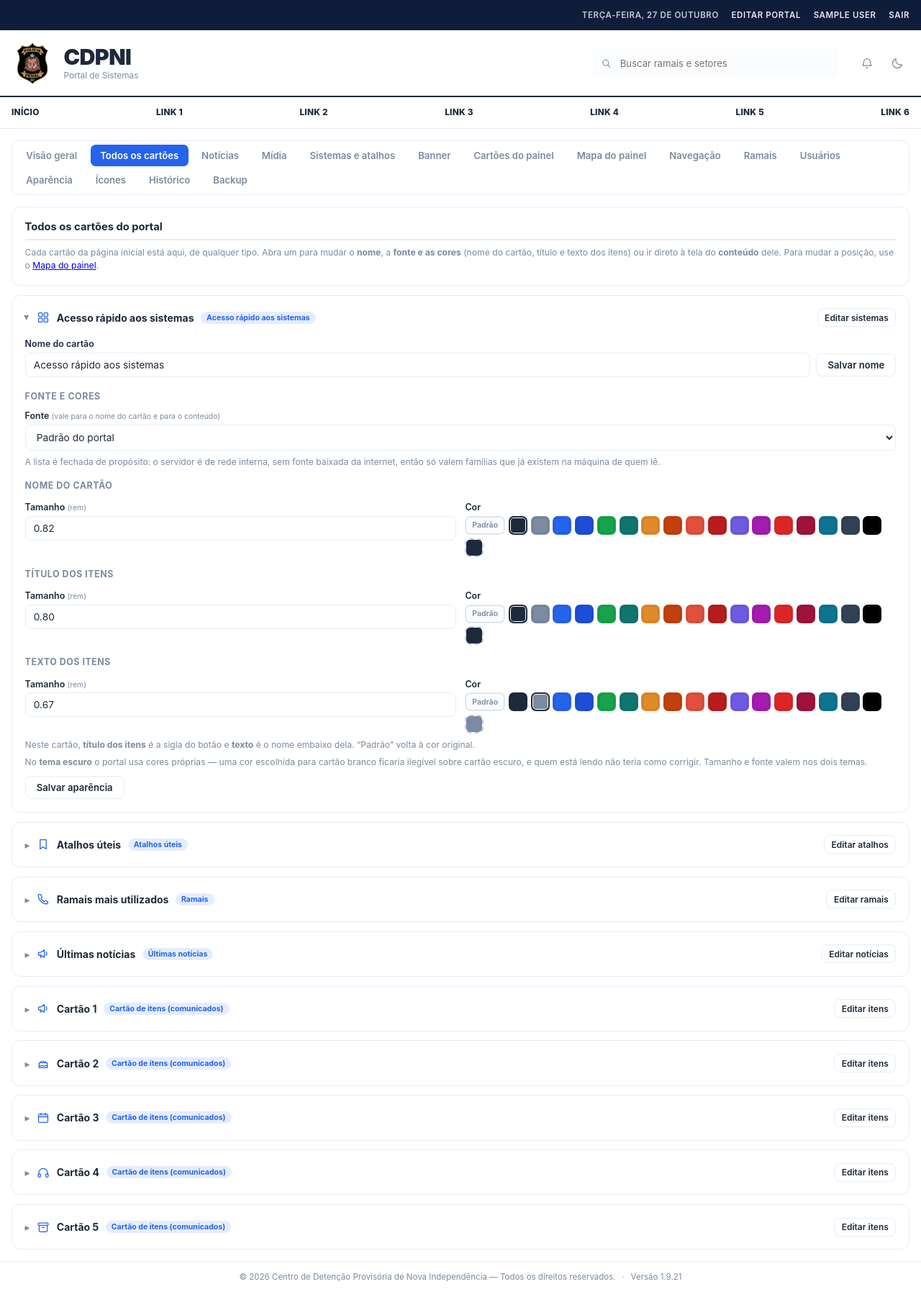
After one commit to jpfagiani/portal, a Flask app: page /admin/cartoes in a window 1280 px wide, after a click that opens the changed part. The commit adds this page. Shown: the whole page at 72% size. Run offline with Flask 3, Linux system fonts and the light colour scheme; the visitor is signed in with stand-in values (Sample User, id 1); data comes from the database, SQL or seed files in the repository; data that the repository does not hold is empty.

Commit message:
Add files via upload

```diff
--- a/app.py
+++ b/app.py
@@ -410,6 +410,8 @@ PALETA = [
     ('#1d4ed8', 'Azul forte'),('#16a34a', 'Verde'),     ('#0f766e', 'Verde-água'),
     ('#e08a2a', 'Âmbar'),     ('#c2410c', 'Laranja'),   ('#e0503c', 'Vermelho'),
     ('#b91c1c', 'Vermelho forte'), ('#6d5ae0', 'Roxo'), ('#a21caf', 'Magenta'),
+    ('#dc2626', 'Vermelho vivo'), ('#9f1239', 'Vinho'), ('#0e7490', 'Petróleo'),
+    ('#334155', 'Ardósia'), ('#000000', 'Preto'),
 ]
 # Fundos: mesmas famílias, em tom claro — texto escuro por cima continua legível.
 PALETA_FUNDO = [
@@ -486,9 +488,9 @@ CARTAO_APARENCIA = {
     # Medidas do cartão do painel, que é do que a tela de Ramais fala. A página
     # "ver todos" é outra coisa — três colunas de lista — e tem medida própria.
     'ramais':        ('ramais',   '0.74', '#1e293b', '0.78', '#1e293b'),
-    # Últimas notícias: título de cada notícia em vermelho e um pouco maior que
+    # Últimas notícias: título de cada notícia em vinho e um pouco maior que
     # os demais cartões (era .80–.85rem e cor do texto); o texto é a data.
-    'noticias':      ('noticias', '0.95', '#b91c1c', '0.68', '#7c8ba1'),
+    'noticias':      ('noticias', '0.95', '#9f1239', '0.68', '#7c8ba1'),
 }
 # Nome do cartão (o cabeçalho "ÚLTIMAS NOTÍCIAS", "ATALHOS ÚTEIS"...): tamanho e
 # cor próprios, iguais em todos os cartões. Os padrões são o que a folha já
@@ -533,19 +535,50 @@ CARTAO_PARTES = {
 
 def campos_aparencia(chave):
     """(campo, faixa) de cada ajuste do cartão. Faixa só para tamanho."""
-    pref = CARTAO_APARENCIA[chave][0]
+    pref = prefixo_aparencia(chave)
     return ((f'{pref}_fonte', None),
             (f'{pref}_cab_tam', (0.6, 1.8)), (f'{pref}_cab_cor', None),
             (f'{pref}_titulo_tam', (0.6, 2.0)), (f'{pref}_titulo_cor', None),
             (f'{pref}_texto_tam', (0.5, 2.0)),  (f'{pref}_texto_cor', None))
 
 
+# Cartões genéricos criados depois (cartao6, cartao7...) não estão em
+# CARTAO_APARENCIA, mas têm a mesma aparência de fábrica e as mesmas telas.
+APARENCIA_PADRAO = {'fonte': 'padrao', 'cab_tam': CAB_TAM_PADRAO, 'cab_cor': CAB_COR_PADRAO,
+                    'titulo_tam': '0.83', 'titulo_cor': '#1e293b',
+                    'texto_tam': '0.74', 'texto_cor': '#7c8ba1'}
+PARTES_PADRAO = ('o título de cada item', 'o texto embaixo dele')
+
+
+def prefixo_aparencia(chave):
+    """Prefixo dos campos de aparência do cartão, ou None se ele não tem."""
+    if chave in CARTAO_APARENCIA:
+        return CARTAO_APARENCIA[chave][0]
+    c = cartao_por_chave(chave)
+    return chave if c and c['tipo'] == 'itens' else None
+
+
+def padrao_aparencia(pref, campo):
+    """Valor de fábrica de um campo de aparência (`campo` já com o prefixo)."""
+    return PADROES.get(campo) or APARENCIA_PADRAO[campo[len(pref) + 1:]]
+
+
+def prefixos_aparencia():
+    """Todos os cartões com aparência: os de fábrica e os genéricos criados depois."""
+    prefs = [p for p, *_ in CARTAO_APARENCIA.values()]
+    for r in db().execute("SELECT chave FROM cartoes_painel WHERE tipo='itens' ORDER BY ordem, id"):
+        if r['chave'] not in prefs:
+            prefs.append(r['chave'])
+    return prefs
+
+
 def dados_aparencia_cartao(chave):
     """(chave, prefixo, o que é título, o que é texto) para a tela desenhar o
-    formulário. Cartão inexistente — o menu lateral — devolve None."""
-    if chave not in CARTAO_APARENCIA:
+    formulário. Cartão sem aparência — o menu lateral — devolve None."""
+    pref = prefixo_aparencia(chave)
+    if not pref:
         return None
-    return (chave, CARTAO_APARENCIA[chave][0]) + CARTAO_PARTES[chave]
+    return (chave, pref) + CARTAO_PARTES.get(chave, PARTES_PADRAO)
 
 # Cartões livres: a unidade cria os seus, com título, foto e texto próprios.
 # A posição é por encaixe na grade que já existe, não solta em pixels — o
@@ -971,7 +1004,8 @@ def _semear_aparencia(con, chave):
     Escrita no banco, e não deixada para um valor implícito: assim o resto do
     sistema continua achando a chave onde sempre achou, sem caso especial para
     cartão criado depois."""
-    for sufixo, valor in (('fonte', 'padrao'), ('titulo_tam', '0.83'),
+    for sufixo, valor in (('fonte', 'padrao'), ('cab_tam', CAB_TAM_PADRAO),
+                          ('cab_cor', CAB_COR_PADRAO), ('titulo_tam', '0.83'),
                           ('titulo_cor', '#1e293b'), ('texto_tam', '0.74'),
                           ('texto_cor', '#7c8ba1')):
         con.execute('INSERT OR IGNORE INTO config (chave,valor) VALUES (?,?)',
@@ -1138,6 +1172,7 @@ def init_db():
             # e as já existentes não ganham um bloco novo por conta da atualização.
             ('paginas_lateral', 'mostrar_leia',   'INTEGER NOT NULL DEFAULT 0'),
             ('noticias', 'ordem',    'INTEGER NOT NULL DEFAULT 0'),
+            ('cartao_conteudo', 'url', "TEXT NOT NULL DEFAULT ''"),
             ('ramais',   'destaque', 'INTEGER NOT NULL DEFAULT 0'),
             ('usuarios', 'ultimo_acesso', "TEXT DEFAULT ''")):
         existentes = {c[1] for c in con.execute(f'PRAGMA table_info({tabela})')}
@@ -1145,6 +1180,9 @@ def init_db():
             con.execute(f'ALTER TABLE {tabela} ADD COLUMN {coluna} {tipo}')
 
     _semear_cartoes(con)
+    # Cartões genéricos já existentes ganham os campos de aparência novos (nome do cartão).
+    for r in con.execute("SELECT chave FROM cartoes_painel WHERE tipo='itens'").fetchall():
+        _semear_aparencia(con, r[0])
 
     # O texto dos botões era um ajuste só, valendo para sistemas e atalhos ao
     # mesmo tempo. Agora cada cartão tem o seu. Quem tinha personalizado herda o
@@ -2004,7 +2042,7 @@ def _injeta():
             'aparencia_cartoes': [
                 (pref, FONTES_TEXTO.get(cfg(f'{pref}_fonte'),
                                         FONTES_TEXTO['padrao'])[1])
-                for pref, *_ in CARTAO_APARENCIA.values()],
+                for pref in prefixos_aparencia()],
             'icones_proprios': icones_enviados(), 'prefixo_icone': ICONE_ARQ,
             'aviso_chamados': aviso_chamados,
             'aviso_comunicados': aviso_comunicados,
@@ -2647,6 +2685,56 @@ def admin_banners():
     return render_template(
         'admin_banners.html', editar=editar,
         itens=con.execute('SELECT * FROM banners ORDER BY ordem, id').fetchall())
+
+
+TIPOS_CARTAO = {
+    'sistemas': 'Acesso rápido aos sistemas', 'atalhos': 'Atalhos úteis',
+    'ramais': 'Ramais', 'noticias': 'Últimas notícias',
+    'itens': 'Cartão de itens (comunicados)', 'conteudo': 'Cartão de texto e imagem',
+}
+
+
+def _editar_conteudo_cartao(c):
+    """(rótulo, endereço) da tela que edita o que há DENTRO do cartão."""
+    t, k = c['tipo'], c['chave']
+    if t == 'sistemas':
+        return 'Editar sistemas', url_for('admin_links', grupo='sistema')
+    if t == 'atalhos':
+        return 'Editar atalhos', url_for('admin_links', grupo='atalho')
+    if t == 'ramais':
+        return 'Editar ramais', url_for('admin_ramais')
+    if t == 'noticias':
+        return 'Editar notícias', url_for('admin_noticias')
+    if t == 'conteudo':
+        return 'Editar no portal', url_for('editor')
+    return 'Editar itens', url_for('admin_lateral', cartao=k)
+
+
+@app.route('/admin/cartoes', methods=['GET', 'POST'])
+@admin_obrigatorio
+def admin_cartoes():
+    """Todos os cartões do portal numa tela só: nome, conteúdo e aparência."""
+    if request.method == 'POST':
+        chave = request.form.get('cartao', '')
+        if not cartao_por_chave(chave):
+            abort(400)
+        acao = request.form.get('acao')
+        if acao == 'aparencia_cartao':
+            salvar_aparencia_cartao(chave)
+        elif acao == 'titulo_cartao':
+            if (request.form.get('titulo_cartao') or '').strip():
+                salvar_nome_cartao_painel(chave)
+            else:
+                flash('O nome do cartão não pode ficar em branco.', 'erro')
+        return redirect(url_for('admin_cartoes') + '#c-' + chave)
+    cartoes = []
+    for c in cartoes_do_painel():
+        rotulo, destino = _editar_conteudo_cartao(c)
+        cartoes.append({'c': c, 'tipo': TIPOS_CARTAO.get(c['tipo'], c['tipo']),
+                        'rotulo': rotulo, 'destino': destino,
+                        'aparencia': dados_aparencia_cartao(c['chave'])})
+    return render_template('admin_cartoes.html', cartoes=cartoes, fontes=FONTES_TEXTO,
+                           regioes=CARTAO_REGIOES)
 
 
 @app.route('/admin/lateral', methods=['GET', 'POST'])
@@ -3345,14 +3433,18 @@ def salvar_aparencia_cartao(chave_cartao):
     o lugar onde se edita, não o que é aceito.
     """
     con = db()
+    pref = prefixo_aparencia(chave_cartao)
+    if not pref:
+        return
     for campo, faixa in campos_aparencia(chave_cartao):
         bruto = request.form.get(campo)
+        padrao = padrao_aparencia(pref, campo)
         if campo.endswith('_tam'):
-            valor = medida(bruto, PADROES[campo], *faixa)
+            valor = medida(bruto, padrao, *faixa)
         elif campo.endswith('_cor'):
-            valor = cor_hexa(bruto, PADROES[campo])
+            valor = cor_hexa(bruto, padrao)
         else:
-            valor = bruto if bruto in FONTES_TEXTO else PADROES[campo]
+            valor = bruto if bruto in FONTES_TEXTO else padrao
         con.execute('INSERT INTO config (chave,valor) VALUES (?,?) '
                     'ON CONFLICT(chave) DO UPDATE SET valor=excluded.valor',
                     (campo, valor))
--- a/static/cartao-edicao.js
+++ b/static/cartao-edicao.js
@@ -17,6 +17,7 @@
     form.elements.chave.value = chave || '';
     form.elements.nome.value = d.nome;
     form.elements.titulo_visivel.checked = d.titulo_visivel;
+    form.elements.url.value = d.url || '';
     area.innerHTML = d.html;
     excluir.hidden = !chave;
     erro.textContent = '';
--- a/static/limpo.css
+++ b/static/limpo.css
@@ -331,7 +331,7 @@ a.lp-destaque:hover{background:var(--azul-forte)}
 .not-item:hover,.not-item:focus-visible{outline:0;box-shadow:inset 0 0 0 1px var(--azul)}
 .not-item img{width:3.4rem;height:3.4rem;object-fit:cover;border-radius:8px;flex-shrink:0}
 .not-item small{display:block;color:var(--noticias-texto-cor,var(--texto-fraco));font-size:var(--noticias-texto-tam,.68rem);font-family:var(--noticias-fonte,inherit)}
-.not-item strong{font-size:var(--noticias-titulo-tam,.95rem);color:var(--noticias-titulo-cor,#b91c1c);font-family:var(--noticias-fonte,inherit);line-height:1.25}
+.not-item strong{font-size:var(--noticias-titulo-tam,.95rem);color:var(--noticias-titulo-cor,#9f1239);font-family:var(--noticias-fonte,inherit);line-height:1.25}
 .not-todas{font-size:.8rem;color:var(--azul);text-decoration:none;font-weight:600;align-self:flex-end}
 .pagina-noticia{max-width:none}
 .noticia-cat{font-size:.72rem;font-weight:700;text-transform:uppercase;letter-spacing:.06em;color:var(--azul)}
@@ -593,3 +593,10 @@ a.lp-destaque:hover{background:var(--azul-forte)}
 .pagina-texto a:has(>img)>img{cursor:pointer;border-radius:10px;transition:filter .15s,box-shadow .15s}
 .pagina-texto a:has(>img):hover>img,.pagina-texto a:has(>img):focus-visible>img{filter:brightness(1.06);box-shadow:0 0 0 2px var(--azul)}
 .re-area a:has(>img){text-decoration:none}
+
+/* Cartão de texto e imagem com endereço: o cartão inteiro é clicável */
+.cartao-clicavel{position:relative;cursor:pointer}
+.cartao-overlay{position:absolute;inset:0;z-index:1;border-radius:10px}
+.cartao-clicavel .cartao-corpo a{position:relative;z-index:2}
+.cartao-clicavel:hover .cartao-cab h2,.cartao-overlay:focus-visible~.cartao-cab h2{color:var(--azul)}
+.cartao-overlay:focus-visible{outline:2px solid var(--azul);outline-offset:2px}
--- a/static/style.css
+++ b/static/style.css
@@ -74,7 +74,7 @@ html[data-tema="escuro"]{
   --chamados-titulo-cor:#e4eaf6; --chamados-texto-cor:#8a99b5;
   --reservas-titulo-cor:#e4eaf6; --reservas-texto-cor:#8a99b5;
   --ramais-titulo-cor:#e4eaf6;   --ramais-texto-cor:#e4eaf6;
-  --noticias-titulo-cor:#f87171; --noticias-texto-cor:#8a99b5;
+  --noticias-titulo-cor:#fb7185; --noticias-texto-cor:#8a99b5;
   --cartao1-cab-cor:#e4eaf6; --cartao2-cab-cor:#e4eaf6; --cartao3-cab-cor:#e4eaf6;
   --cartao4-cab-cor:#e4eaf6; --cartao5-cab-cor:#e4eaf6; --sistemas-cab-cor:#e4eaf6;
   --atalhos-cab-cor:#e4eaf6; --ramais-cab-cor:#e4eaf6;   --noticias-cab-cor:#e4eaf6;
@@ -1411,3 +1411,13 @@ html[data-tema="escuro"] .com-img-link-fundo:hover .com-img-fundo{opacity:.2}
 .pos-noticia{white-space:nowrap}
 .mover-noticia{display:inline-flex;gap:2px;margin-left:.4rem}
 .mover-noticia .btn{padding:0 .35rem;min-width:0;line-height:1.4}
+
+/* aba "Todos os cartões" */
+.cartao-adm-sum{display:flex;align-items:center;gap:.6rem;flex-wrap:wrap;cursor:pointer;list-style:none}
+.cartao-adm-sum::-webkit-details-marker{display:none}
+.cartao-adm-sum::before{content:"▸";color:var(--texto-fraco);transition:transform .12s}
+.cartao-adm[open]>.cartao-adm-sum::before{transform:rotate(90deg)}
+.cartao-adm-acoes{margin-left:auto}
+.cartao-adm-nome{margin-top:1rem}
+.cartao-adm-linha{display:flex;gap:.5rem;align-items:center}
+.cartao-adm-linha input{flex:1}
--- a/templates/admin_base.html
+++ b/templates/admin_base.html
@@ -4,6 +4,7 @@
 <main class="pagina pagina-admin">
   <nav class="abas">
     <a href="{{ url_for('admin') }}" class="{{ 'ativa' if aba=='inicio' }}">Visão geral</a>
+    <a href="{{ url_for('admin_cartoes') }}" class="{{ 'ativa' if aba=='cartoes' }}">Todos os cartões</a>
     <a href="{{ url_for('admin_noticias') }}" class="{{ 'ativa' if aba=='noticias' }}">Notícias</a>
     <a href="{{ url_for('admin_midia') }}" class="{{ 'ativa' if aba=='midia' }}">Mídia</a>
     <a href="{{ url_for('admin_links') }}" class="{{ 'ativa' if aba=='links' }}">Sistemas e atalhos</a>
--- /dev/null
+++ b/templates/admin_cartoes.html
@@ -0,0 +1,52 @@
+{% extends 'admin_base.html' %}
+{% import 'campos.html' as campos %}
+{% set aba = 'cartoes' %}
+{% block titulo %}Todos os cartões{% endblock %}
+
+{% block admin %}
+<section class="painel-caixa">
+  <h2>Todos os cartões do portal</h2>
+  <p class="dica">Cada cartão da página inicial está aqui, de qualquer tipo. Abra um para mudar o
+    <strong>nome</strong>, a <strong>fonte e as cores</strong> (nome do cartão, título e texto dos itens)
+    ou ir direto à tela do <strong>conteúdo</strong> dele. Para mudar a posição, use o
+    <a href="{{ url_for('admin_mapa') }}">Mapa do painel</a>.</p>
+</section>
+
+{% for x in cartoes %}
+{% set c = x.c %}
+<details class="painel-caixa cartao-adm" id="c-{{ c.chave }}" style="margin-top:.8rem"
+         {{ 'open' if request.args.get('abrir') == c.chave }}>
+  <summary class="cartao-adm-sum">
+    <span class="cab-ic" style="display:inline-block;vertical-align:middle">{{ ic(c.icone) }}</span>
+    <strong>{{ c.nome }}</strong>
+    <span class="tag tag-admin">{{ x.tipo }}</span>
+    {% if not c.ativo %}<span class="tag tag-off">oculto</span>{% endif %}
+    <span class="cartao-adm-acoes">
+      <a class="btn btn-sm" href="{{ x.destino }}">{{ x.rotulo }}</a>
+    </span>
+  </summary>
+
+  <form method="post" class="cartao-adm-nome">
+    <input type="hidden" name="csrf" value="{{ csrf_token }}">
+    <input type="hidden" name="cartao" value="{{ c.chave }}">
+    <input type="hidden" name="acao" value="titulo_cartao">
+    <label for="nome-{{ c.chave }}">Nome do cartão</label>
+    <div class="cartao-adm-linha">
+      <input id="nome-{{ c.chave }}" name="titulo_cartao" maxlength="80" value="{{ c.nome }}">
+      <button class="btn" type="submit">Salvar nome</button>
+    </div>
+  </form>
+
+  {% if x.aparencia %}
+  <h3 class="aparencia-sub" style="margin-top:1.2rem">Fonte e cores</h3>
+  {{ campos.aparencia_cartao(x.aparencia[1], cfg, fontes, csrf_token, x.aparencia[2], x.aparencia[3],
+                             {'cartao': c.chave}) }}
+  {% else %}
+  <p class="dica" style="margin-top:1rem">Este cartão é de texto e imagem: a fonte, o tamanho e as cores do
+    texto são escolhidos no próprio editor dele (<a href="{{ url_for('editor') }}">Editar portal</a> →
+    clique no nome do cartão).</p>
+  {% endif %}
+</details>
+{% endfor %}
+<script src="{{ url_for('static', filename='paleta.js') }}"></script>
+{% endblock %}
--- a/templates/base.html
+++ b/templates/base.html
@@ -63,8 +63,17 @@
   {% for pref, fonte in aparencia_cartoes %}
   .cartao[data-cartao="{{ pref }}"] .cartao-cab h2{
     font-family:var(--{{ pref }}-fonte);
-    font-size:var(--{{ pref }}-cab-tam);
+    font-size:var(--{{ pref }}-cab-tam)}
+  .cartao[data-cartao="{{ pref }}"] .comunicados{
+    --com-titulo-tam:var(--{{ pref }}-titulo-tam);
+    --com-texto-tam:var(--{{ pref }}-texto-tam)}
+  {#  As cores só valem no tema claro: uma cor escolhida para cartão branco fica
+      ilegível sobre cartão escuro, e quem lê não teria como corrigir. #}
+  html:not([data-tema="escuro"]) .cartao[data-cartao="{{ pref }}"] .cartao-cab h2{
     color:var(--{{ pref }}-cab-cor)}
+  html:not([data-tema="escuro"]) .cartao[data-cartao="{{ pref }}"] .comunicados{
+    --com-titulo-cor:var(--{{ pref }}-titulo-cor);
+    --com-texto-cor:var(--{{ pref }}-texto-cor)}
   {% endfor %}
   {% if cfg.fundo_modo == 'imagem' and fundo_nome %}
   /* Foto da unidade atrás de tudo, clareada pelo véu para o texto dos cartões
```
Also changed, not shown: modulos/cartoes.py (+20 -10 lines), templates/index.html (+11 -2 lines), tests/test_modulos.py (+32 -1 lines), README.md.
